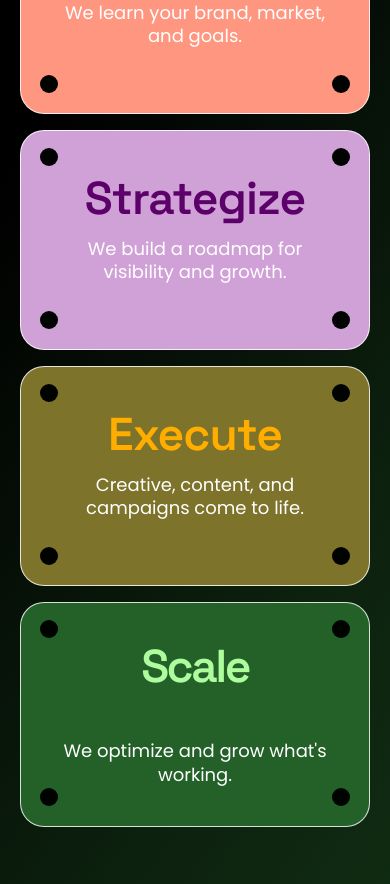
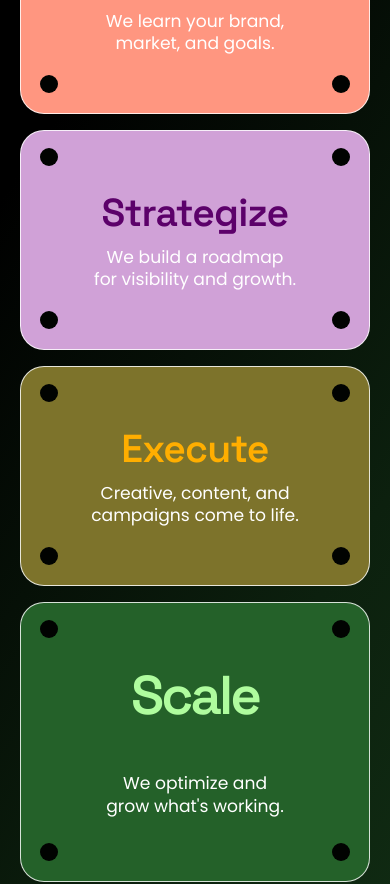
Before and after one commit to awesomeakokayo/ElroiHub, a Next.js app: page / in a window 390 px wide. Shown: the part 4680-5564 px from the top of the page. Built offline with nearby package versions, Linux system fonts and the light colour scheme.

Commit message:
fix(mobile): fluid process card proportions, distinct scale banner

```diff
--- a/app/globals.css
+++ b/app/globals.css
@@ -498,13 +498,13 @@ a:focus-visible,button:focus-visible,[role="tab"]:focus-visible,input:focus-visi
   #process{padding:82px 20px 92px!important}
   #process .ghost{left:-55px;top:-35px;font-size:220px}
   #process .content{width:auto}
-  .process-grid{margin-top:38px;grid-template-columns:1fr;gap:16px}
-  .process-card{height:auto;min-height:220px;padding:40px 30px;border-radius:24px}
-  .process-scale{grid-column:auto;display:flex!important;flex-direction:column!important;align-items:center!important;justify-content:center!important;padding:40px 30px!important;min-height:220px;border-radius:24px;white-space:normal;text-align:center}
-  .process-card h3{font-size:46px;text-align:center}
-  .process-card p{font-size:18px;text-align:center}
-  .process-scale h3{font-size:46px!important;text-align:center!important;white-space:normal;flex:none;line-height:1.2;letter-spacing:-.02em}
-  .process-scale p{margin-top:10px!important;font-size:18px!important;text-align:center!important;max-width:100%;white-space:normal;flex:none;line-height:1.3}
+  .process-grid{margin-top:38px;grid-template-columns:1fr;gap:16px;max-width:520px;margin-left:auto;margin-right:auto}
+  .process-card{height:auto;min-height:220px;padding:40px 30px;border-radius:24px;overflow:hidden;display:flex;flex-direction:column;align-items:center;justify-content:center}
+  .process-scale{grid-column:1/-1;display:flex!important;flex-direction:column!important;align-items:center!important;justify-content:center!important;padding:48px 30px!important;height:auto!important;min-height:280px;border-radius:24px;white-space:normal;text-align:center;overflow:hidden}
+  .process-card h3{font-size:clamp(36px,10vw,46px);text-align:center;line-height:1.15}
+  .process-card p{font-size:clamp(16px,4.4vw,18px);text-align:center;text-wrap:balance}
+  .process-scale h3{font-size:clamp(52px,14vw,64px)!important;text-align:center!important;white-space:normal;flex:none;line-height:1.05;letter-spacing:-.02em}
+  .process-scale p{margin-top:10px!important;font-size:clamp(16px,4.4vw,18px)!important;text-align:center!important;max-width:32ch;white-space:normal;flex:none;line-height:1.4;text-wrap:balance}
 
   .team{padding:82px 20px 94px}
   .team-ghost-section{height:140px}
```
